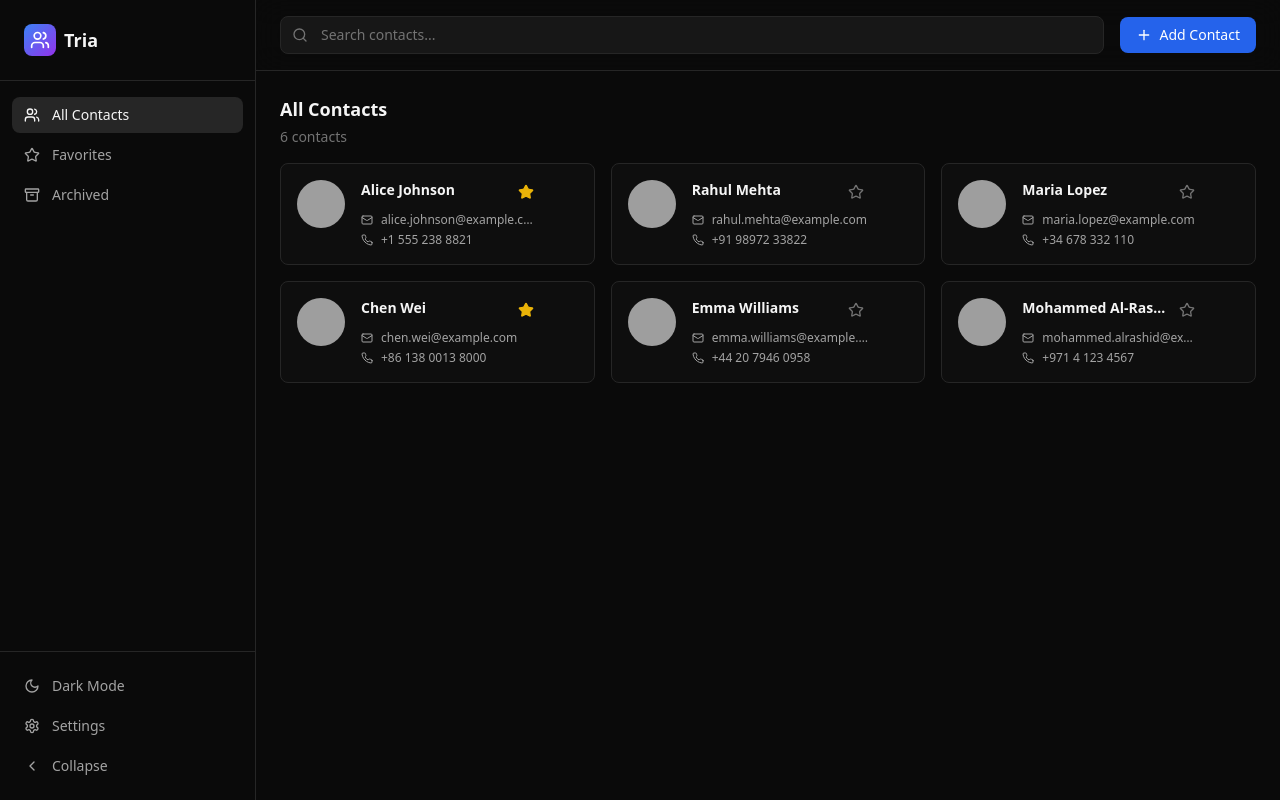
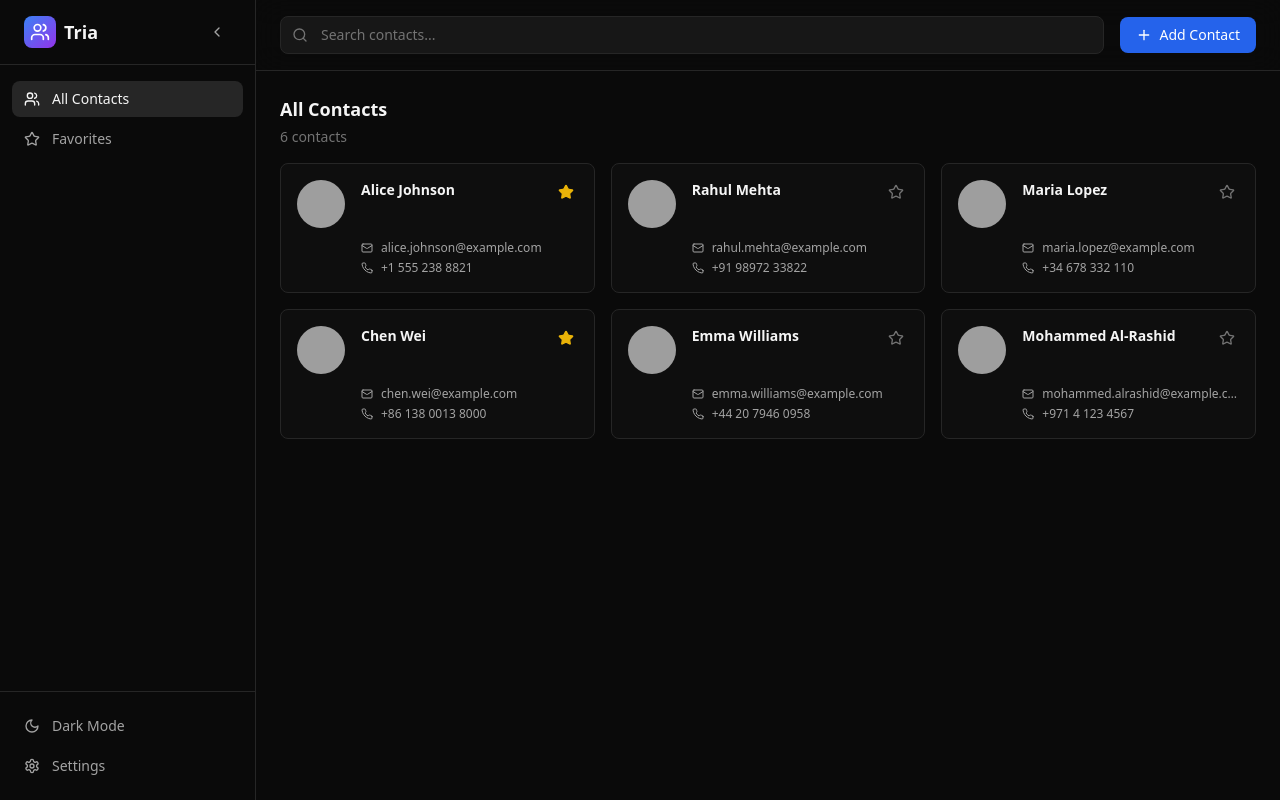
Before and after one commit to keshavpj1711/contact_list_spa_tria, a React (Vite) app: page / in a window 1280 px wide. Built offline with nearby package versions, Linux system fonts and the light colour scheme; grey boxes are pictures that could not be loaded.

Commit message:
refactor: remove archive functionality, move collapse button to top, fix delete button placement

```diff
--- a/src/components/ContactCard.jsx
+++ b/src/components/ContactCard.jsx
@@ -41,14 +41,15 @@ const ContactCard = ({ contact, index }) => {
         />
 
         {/* Contact Info */}
-        <div className="flex-1 min-w-0 pr-10">
+        <div className="flex-1 min-w-0">
           <div className="flex items-start justify-between gap-2 mb-2">
             <h3 className="text-sm font-semibold text-neutral-900 dark:text-neutral-100 truncate">
               {contact.name}
             </h3>
+            <div className="flex flex-col gap-1 flex-shrink-0">
               <button
                 onClick={handleToggleFavorite}
-              className="flex-shrink-0 p-1 hover:bg-neutral-200 dark:hover:bg-neutral-800 rounded transition-colors"
+                className="p-1 hover:bg-neutral-200 dark:hover:bg-neutral-800 rounded transition-colors"
               >
                 <Star
                   className={`w-4 h-4 ${
@@ -58,6 +59,13 @@ const ContactCard = ({ contact, index }) => {
                   }`}
                 />
               </button>
+              <button
+                onClick={handleDelete}
+                className="opacity-0 group-hover:opacity-100 p-1 hover:bg-red-500/10 bg-white/80 dark:bg-neutral-900/80 backdrop-blur-sm rounded transition-all"
+              >
+                <Trash2 className="w-4 h-4 text-red-500" />
+              </button>
+            </div>
           </div>
 
           <div className="space-y-1">
@@ -72,14 +80,6 @@ const ContactCard = ({ contact, index }) => {
           </div>
         </div>
       </div>
-
-      {/* Delete Button (shows on hover) */}
-      <button
-        onClick={handleDelete}
-        className="absolute top-3 right-3 opacity-0 group-hover:opacity-100 p-1.5 hover:bg-red-500/10 bg-white/80 dark:bg-neutral-900/80 backdrop-blur-sm rounded transition-all"
-      >
-        <Trash2 className="w-4 h-4 text-red-500" />
-      </button>
     </motion.div>
   );
 };
--- a/src/components/ContactList.jsx
+++ b/src/components/ContactList.jsx
@@ -16,8 +16,7 @@ const ContactList = ({ searchTerm, currentView }) => {
 
     const matchesView =
       currentView === "all" ||
-      (currentView === "favorites" && contact.favorite) ||
-      (currentView === "archived" && contact.archived);
+      (currentView === "favorites" && contact.favorite);
 
     return matchesSearch && matchesView;
   });
@@ -32,7 +31,6 @@ const ContactList = ({ searchTerm, currentView }) => {
         <h2 className="text-lg font-semibold text-neutral-900 dark:text-neutral-100">
           {currentView === "all" && "All Contacts"}
           {currentView === "favorites" && "Favorite Contacts"}
-          {currentView === "archived" && "Archived Contacts"}
         </h2>
         <p className="text-sm text-neutral-500 dark:text-neutral-500 mt-1">
           {filteredContacts.length} contact{filteredContacts.length !== 1 ? "s" : ""}
--- a/src/components/Sidebar.jsx
+++ b/src/components/Sidebar.jsx
@@ -1,4 +1,4 @@
-import { Users, Star, Archive, Settings, Moon, Sun, ChevronLeft, ChevronRight } from "lucide-react";
+import { Users, Star, Settings, Moon, Sun, ChevronLeft, ChevronRight } from "lucide-react";
 import { motion } from "framer-motion";
 import { useTheme } from "../context/ThemeContext";
 
@@ -8,7 +8,6 @@ const Sidebar = ({ currentView, setCurrentView, isCollapsed, setIsCollapsed, onS
   const menuItems = [
     { id: "all", label: "All Contacts", icon: Users },
     { id: "favorites", label: "Favorites", icon: Star },
-    { id: "archived", label: "Archived", icon: Archive },
   ];
 
   return (
@@ -16,11 +15,10 @@ const Sidebar = ({ currentView, setCurrentView, isCollapsed, setIsCollapsed, onS
       initial={false}
       animate={{ width: isCollapsed ? 80 : 256 }}
       transition={{ duration: 0.3, ease: "easeInOut" }}
-      className="fixed left-0 top-0 h-screen border-r border-neutral-800 dark:border-neutral-800 bg-white dark:bg-neutral-950 flex flex-col z-20"
+      className="fixed left-0 top-0 h-screen border-r border-neutral-200 dark:border-neutral-800 bg-white dark:bg-neutral-950 flex flex-col z-20"
     >
-      {/* Logo */}
-      <div className="px-6 py-6 border-b border-neutral-200 dark:border-neutral-800">
-        <div className="flex items-center justify-between gap-2">
+      {/* Logo and Collapse Button */}
+      <div className="px-6 py-4 border-b border-neutral-200 dark:border-neutral-800 flex items-center justify-between">
         <div className="flex items-center gap-2">
           <div className="w-8 h-8 rounded-lg bg-gradient-to-br from-blue-500 to-purple-600 flex items-center justify-center flex-shrink-0">
             <Users className="w-5 h-5 text-white" />
@@ -36,7 +34,17 @@ const Sidebar = ({ currentView, setCurrentView, isCollapsed, setIsCollapsed, onS
             </motion.h1>
           )}
         </div>
-        </div>
+        <button
+          onClick={() => setIsCollapsed(!isCollapsed)}
+          title={isCollapsed ? "Expand sidebar" : "Collapse sidebar"}
+          className="p-1.5 rounded-lg text-neutral-600 dark:text-neutral-400 hover:bg-neutral-100 dark:hover:bg-neutral-900/50 hover:text-neutral-900 dark:hover:text-neutral-200 transition-all duration-200"
+        >
+          {isCollapsed ? (
+            <ChevronRight className="w-4 h-4" />
+          ) : (
+            <ChevronLeft className="w-4 h-4" />
+          )}
+        </button>
       </div>
 
       {/* Menu Items */}
@@ -91,26 +99,11 @@ const Sidebar = ({ currentView, setCurrentView, isCollapsed, setIsCollapsed, onS
           title={isCollapsed ? "Settings" : ""}
           className={`w-full flex items-center ${
             isCollapsed ? "justify-center" : "gap-3"
-          } px-3 py-2 rounded-lg text-neutral-600 dark:text-neutral-400 hover:bg-neutral-100 dark:hover:bg-neutral-900/50 hover:text-neutral-900 dark:hover:text-neutral-200 transition-all duration-200 ease-out mb-1`}
+          } px-3 py-2 rounded-lg text-neutral-600 dark:text-neutral-400 hover:bg-neutral-100 dark:hover:bg-neutral-900/50 hover:text-neutral-900 dark:hover:text-neutral-200 transition-all duration-200 ease-out`}
         >
           <Settings className="w-4 h-4 flex-shrink-0" />
           {!isCollapsed && (
             <span className="text-sm font-medium">Settings</span>
-          )}
-        </button>
-        <button
-          onClick={() => setIsCollapsed(!isCollapsed)}
-          className={`w-full flex items-center ${
-            isCollapsed ? "justify-center" : "gap-3"
-          } px-3 py-2 rounded-lg text-neutral-600 dark:text-neutral-400 hover:bg-neutral-100 dark:hover:bg-neutral-900/50 hover:text-neutral-900 dark:hover:text-neutral-200 transition-all duration-200 ease-out`}
-        >
-          {isCollapsed ? (
-            <ChevronRight className="w-4 h-4 flex-shrink-0" />
-          ) : (
-            <>
-              <ChevronLeft className="w-4 h-4 flex-shrink-0" />
-              <span className="text-sm font-medium">Collapse</span>
-            </>
           )}
         </button>
       </div>
```
Lines whose indentation alone changed are shown as unchanged.
